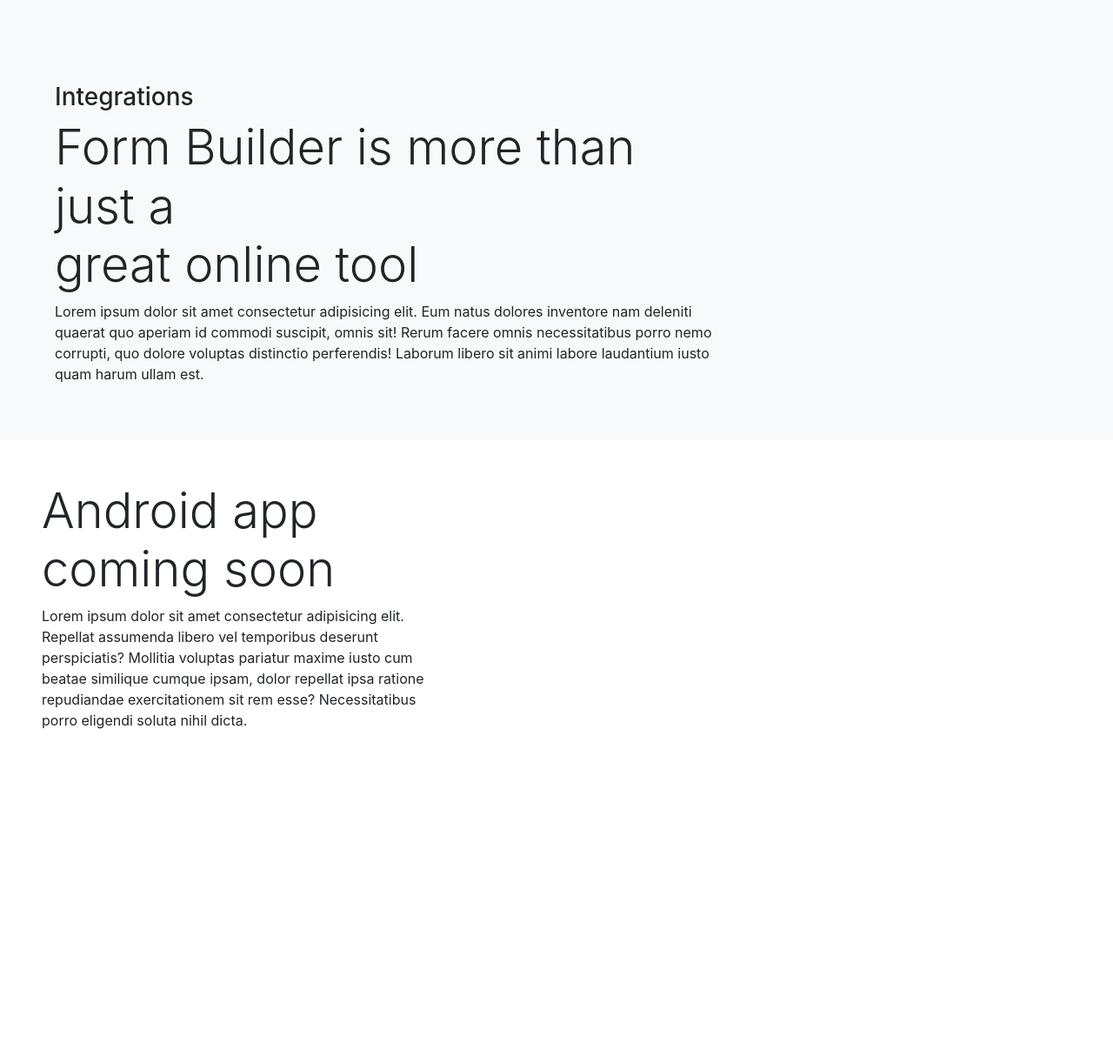
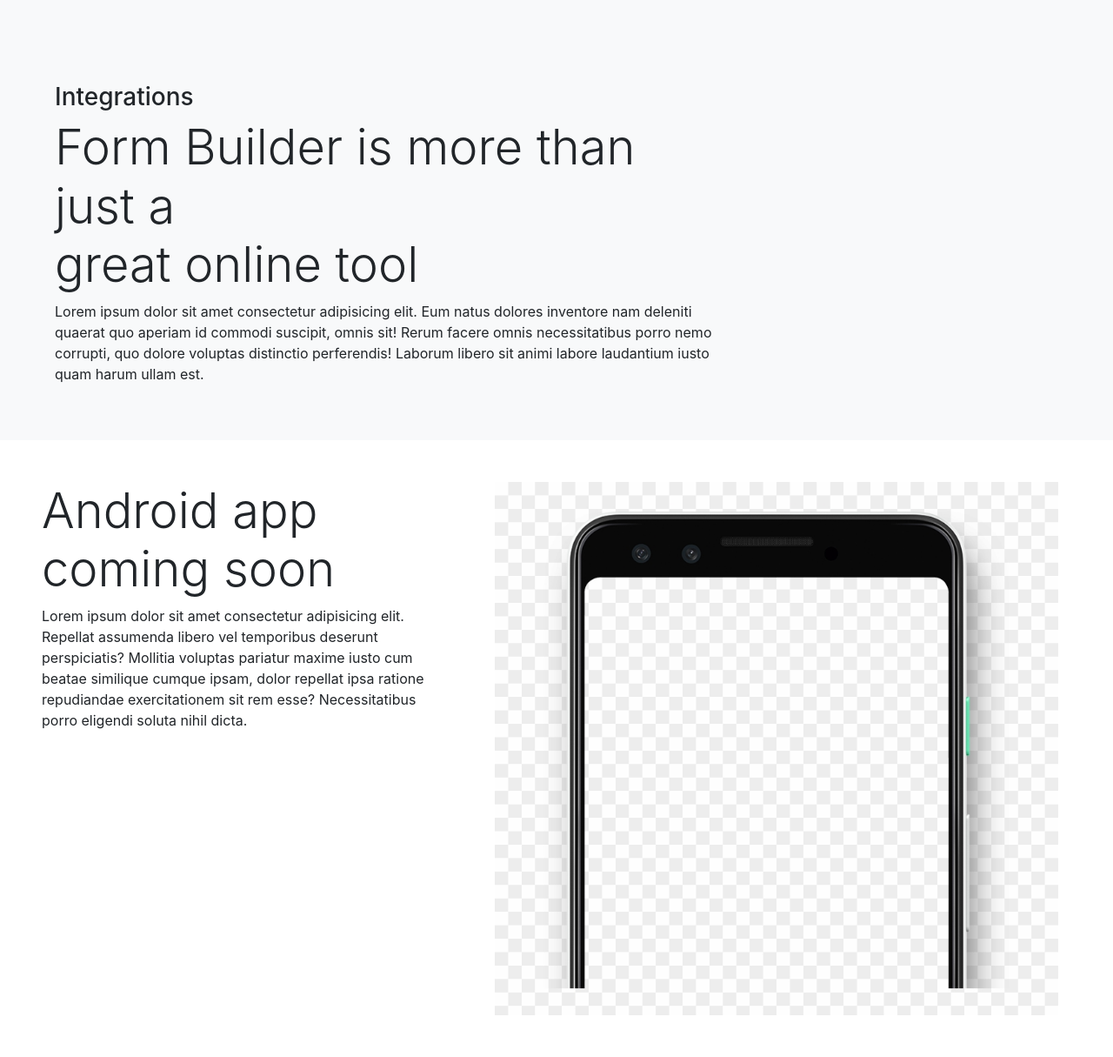
Before and after one commit to DanielMabadeje/Form-Builder, a PHP site: page /formsystem/ in a window 1280 px wide. Shown: the part 2657-3872 px from the top of the page at 87% size. Before the commit the page ends 3495 px from the top, so only its background shows below. Run offline with PHP 8.4, Linux system fonts and the light colour scheme; data that the repository does not hold is empty.

Commit message:
testing different images

```diff
--- a/app/views/pages/index.php
+++ b/app/views/pages/index.php
@@ -183,6 +183,9 @@
         <h3 class="display-4">Android app coming soon</h3>
         <p>Lorem ipsum dolor sit amet consectetur adipisicing elit. Repellat assumenda libero vel temporibus deserunt perspiciatis? Mollitia voluptas pariatur maxime iusto cum beatae similique cumque ipsam, dolor repellat ipsa ratione repudiandae exercitationem sit rem esse? Necessitatibus porro eligendi soluta nihil dicta.</p>
       </div>
+      <div class="col-7">
+        <img src="<?= URLROOT ?>/img/272-2726659_phone-screen-png-transparent-background-transparent-android-phone.png" alt="" class="col-12">
+      </div>
     </div>
   </div>
   <!-- <p>Having issues? Please refer to the <a href="https://githubcom/DanielMabadeje.git">Docs</a> on how to use it</p> -->
```
Also changed, not shown: public/img/21ef7088865dd9669c949af2b4ba8548.jpg (added), public/img/272-2726659_phone-screen-png-transparent-background-transparent-android-phone.png (added), public/img/new-york-usa-august-realistic-black-phone-frameless-full-screen-mockup-mock-up-smartphone-isolated-transparent-checkered-125522815.jpg (added), public/img/realistic-hand-holding-smartphone-empty-touchscreen-isolated-transparent-background-realistic-hand-holding-smartphone-141794987.jpg (added).
